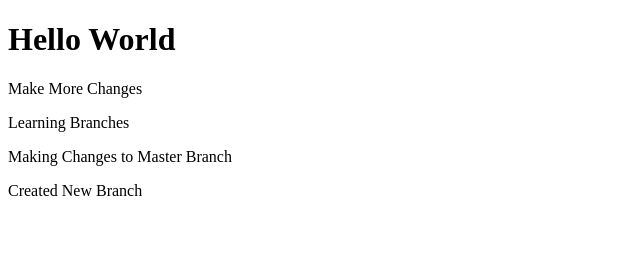
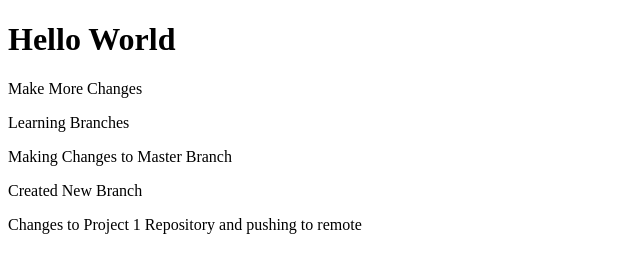
Before and after one commit to thoufiq-hbwsl/git-assignment, a plain HTML site: page index.html in a window 1280 px wide. Shown: the whole page, without its empty margins (0-640 px from the left). Drawn offline with Linux system fonts and the light colour scheme.

Commit message:
pushing from Project 1

```diff
--- a/index.html
+++ b/index.html
@@ -15,5 +15,6 @@
     <p>Making Changes to Master Branch</p>
     <p>Created New Branch</p>
 
+    <p>Changes to Project 1 Repository and pushing to remote</p>
 </body>
 </html>
```
